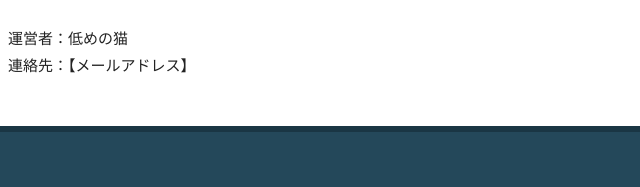
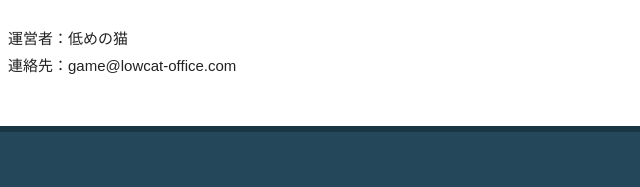
Before and after one commit to loki-xx/edengon, a website: page public/terms.html in a window 1280 px wide. Shown: the part 1539-1726 px from the top of the page, 314-954 px from the left. Drawn offline with Linux system fonts and the light colour scheme; a web font is replaced by a local one.

Commit message:
Add files via upload

```diff
--- a/public/terms.html
+++ b/public/terms.html
@@ -58,7 +58,7 @@
     <h2>第8条（準拠法・管轄）</h2>
     <p>本規約は日本法に準拠します。本サービスに関して紛争が生じた場合は、運営者の所在地を管轄する地方裁判所を第一審の専属的合意管轄裁判所とします。</p>
 
-    <p style="margin-top:28px">運営者：低めの猫<br>連絡先：【メールアドレス】</p>
+    <p style="margin-top:28px">運営者：低めの猫<br>連絡先：game@lowcat-office.com</p>
   </article>
   <footer>
     <div class="row">
```
Also changed, not shown: public/privacy.html (+1 -1 lines).
